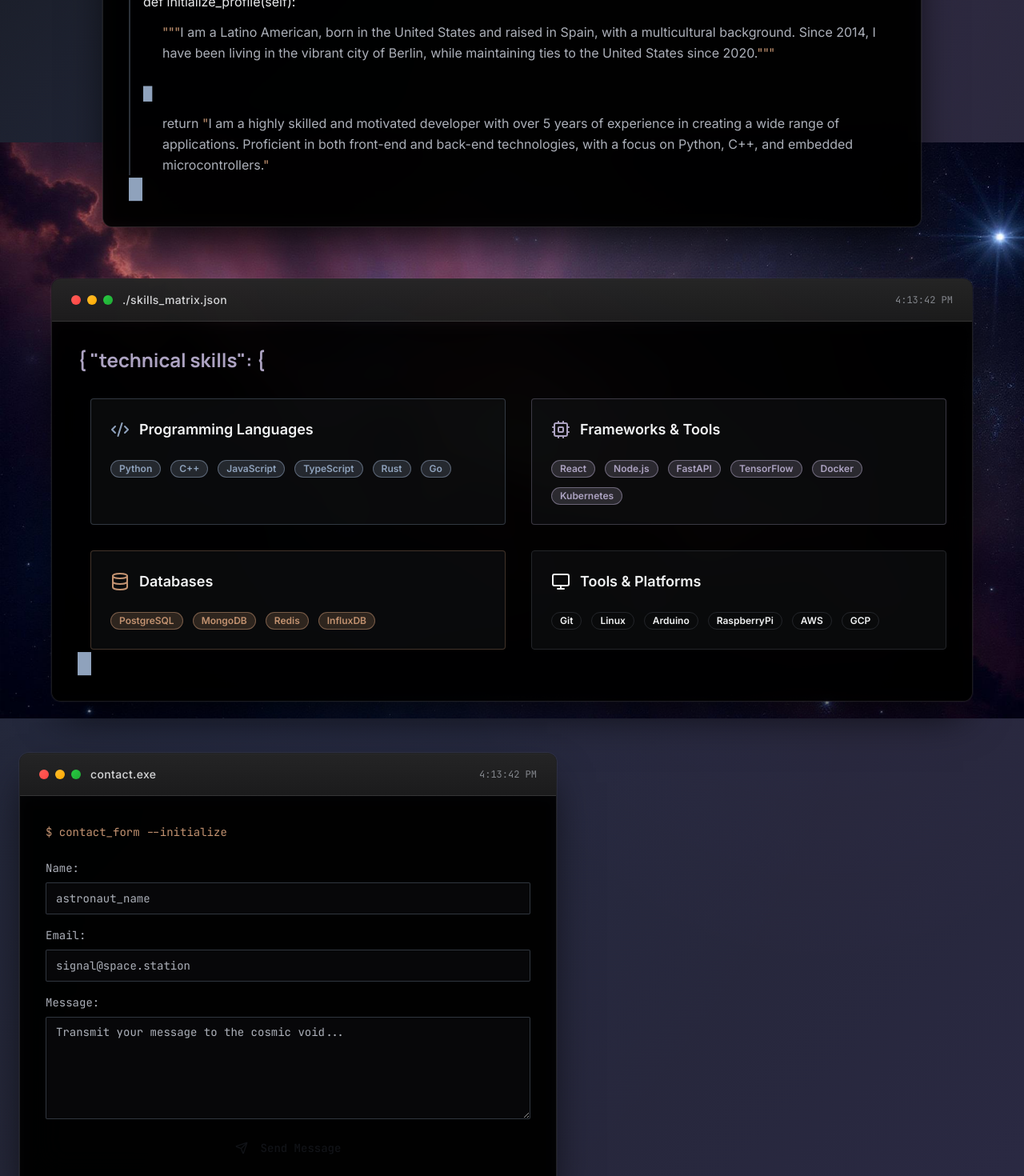
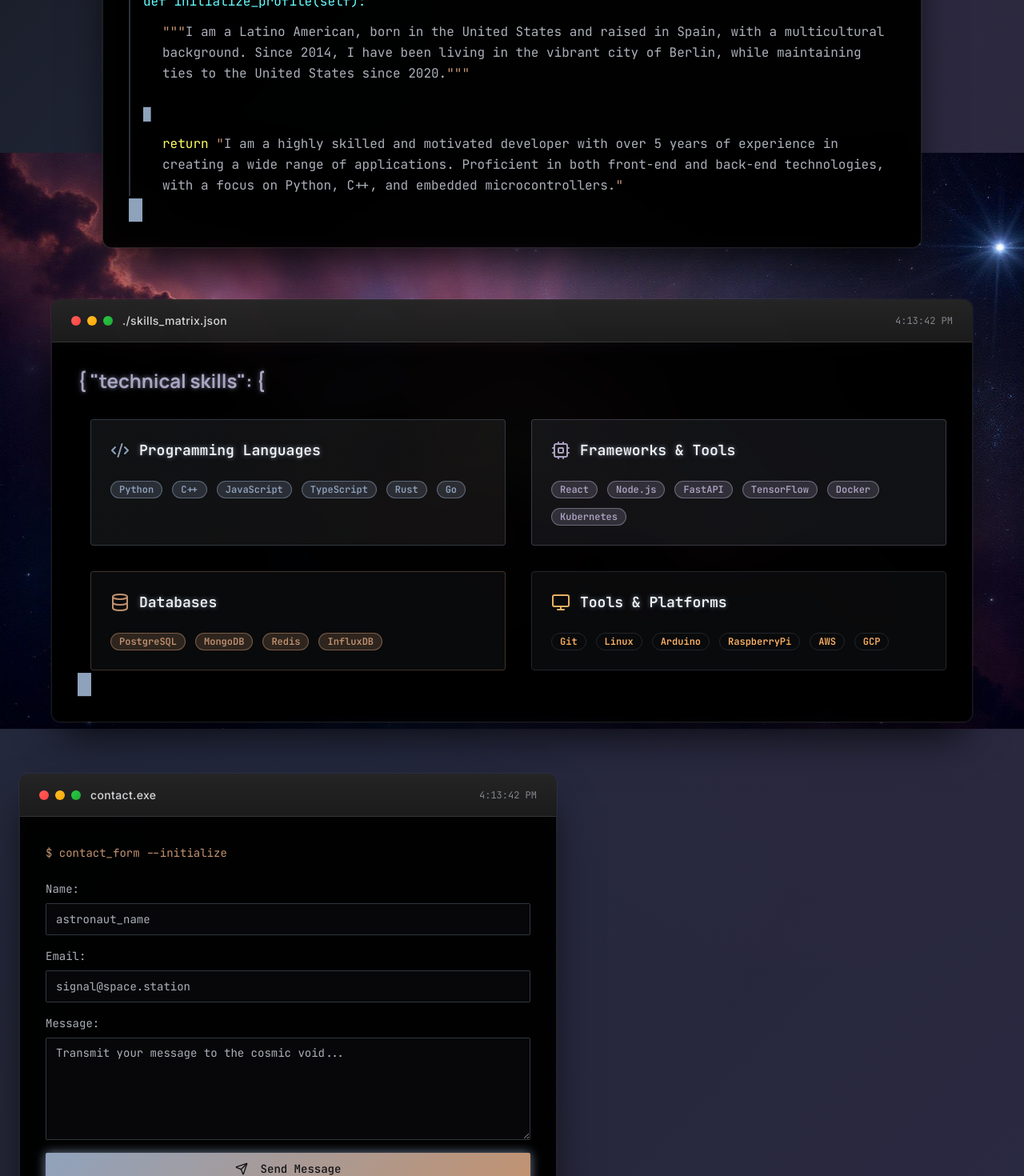
Before and after one commit to jwbar/cosmo-cli-portfolio, a React (Vite) app: page / in a window 1280 px wide. Shown: the part 780-2250 px from the top of the page at 80% size. Built offline with nearby package versions, Linux system fonts and the light colour scheme.

Commit message:
Fix blank page error

```diff
--- a/src/index.css
+++ b/src/index.css
@@ -56,6 +56,12 @@
     --urban-pearl: 220 8% 85%;
     --urban-gold: 45 60% 70%;
 
+    /* Hacker Theme Colors */
+    --hacker-red: 0 100% 70%;
+    --hacker-cyan: 180 100% 70%;
+    --hacker-yellow: 60 100% 70%;
+    --hacker-orange: 30 100% 70%;
+
     /* Refined Effects */
     --elegant-glow: 0 2px 16px hsl(var(--primary) / 0.15), 0 0 0 1px hsl(var(--primary) / 0.1);
     --subtle-glow: 0 0 20px hsl(var(--primary) / 0.08);
@@ -68,6 +74,10 @@
     --gradient-professional: linear-gradient(180deg, hsl(var(--card)), hsl(var(--background)));
     --gradient-accent: linear-gradient(90deg, hsl(var(--primary) / 0.1), hsl(var(--secondary) / 0.1));
     --gradient-border: linear-gradient(135deg, hsl(var(--primary) / 0.3), hsl(var(--accent) / 0.2));
+    --gradient-matrix: linear-gradient(135deg, hsl(var(--primary)), hsl(var(--secondary)));
+    --gradient-cyber: linear-gradient(135deg, hsl(var(--accent)), hsl(var(--primary)));
+    --gradient-neon: linear-gradient(90deg, hsl(var(--primary)), hsl(var(--accent)), hsl(var(--secondary)));
+    --gradient-scan: linear-gradient(45deg, hsl(var(--secondary)), hsl(var(--accent)));
 
     --radius: 0.25rem;
 
@@ -407,4 +417,92 @@
     0% { transform: translateY(0); }
     100% { transform: translateY(-100px); }
   }
+
+  /* Utility Classes */
+  .neon-text {
+    text-shadow: 0 0 5px hsl(var(--primary) / 0.5), 0 0 10px hsl(var(--primary) / 0.3);
+  }
+
+  .bg-gradient-matrix {
+    background: var(--gradient-matrix);
+  }
+
+  .font-code {
+    font-family: 'JetBrains Mono', 'Source Code Pro', monospace;
+  }
+
+  .font-display {
+    font-family: 'Manrope', 'Inter', sans-serif;
+  }
+
+  .hacker-hover {
+    transition: all 0.3s ease;
+  }
+
+  .hacker-hover:hover {
+    transform: translateY(-2px);
+    filter: brightness(1.1);
+  }
+
+  /* Animations */
+  .animate-terminal-boot {
+    animation: terminal-boot 1s ease-out;
+  }
+
+  .animate-neon-pulse {
+    animation: neon-pulse 2s ease-in-out infinite;
+  }
+
+  .animate-float {
+    animation: float 6s ease-in-out infinite;
+  }
+
+  @keyframes terminal-boot {
+    0% { opacity: 0; transform: scale(0.9); }
+    100% { opacity: 1; transform: scale(1); }
+  }
+
+  @keyframes neon-pulse {
+    0%, 100% { opacity: 0.8; }
+    50% { opacity: 1; filter: brightness(1.2); }
+  }
+
+  @keyframes float {
+    0%, 100% { transform: translateY(0px); }
+    50% { transform: translateY(-10px); }
+  }
+
+  /* Color classes for hacker theme */
+  .text-hacker-cyan { color: hsl(var(--hacker-cyan)); }
+  .text-hacker-yellow { color: hsl(var(--hacker-yellow)); }
+  .text-hacker-orange { color: hsl(var(--hacker-orange)); }
 }
+
+@layer components {
+  /* Background gradients */
+  .bg-gradient-cyber {
+    background: var(--gradient-cyber);
+  }
+
+  .bg-gradient-cosmic {
+    background: var(--gradient-matrix);
+  }
+
+  /* Terminal effects */
+  .terminal-glow {
+    box-shadow: 0 0 20px hsl(var(--primary) / 0.2);
+  }
+
+  .pulse-glow {
+    animation: pulse-glow 2s ease-in-out infinite;
+  }
+
+  @keyframes pulse-glow {
+    0%, 100% {
+      box-shadow: 0 0 5px hsl(var(--primary) / 0.5);
+    }
+    50% {
+      box-shadow: 0 0 20px hsl(var(--primary) / 0.8), 0 0 30px hsl(var(--primary) / 0.4);
+    }
+  }
+}
```
